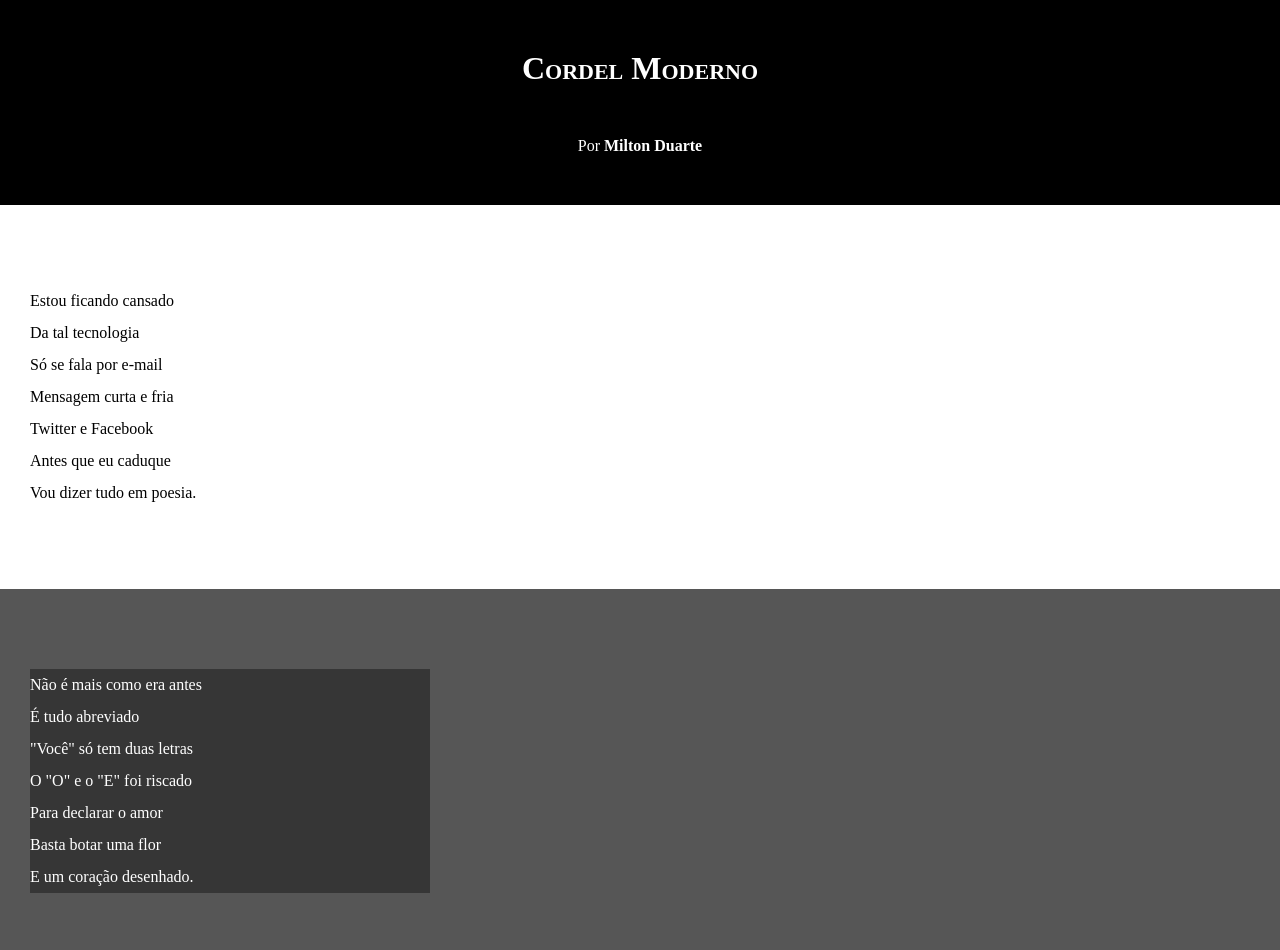
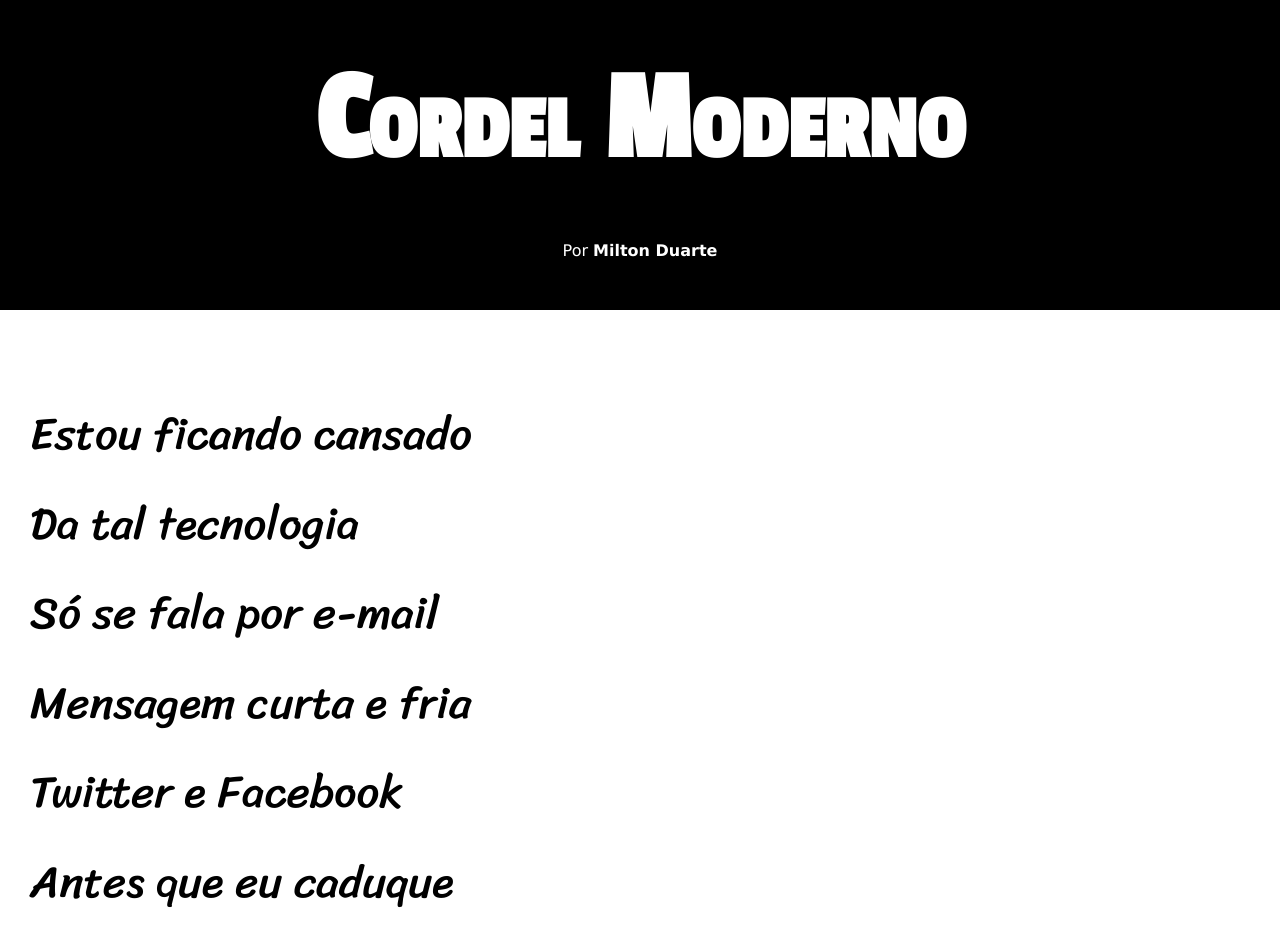
Before and after one commit to luiznnn/html-css, a plain HTML site: page desafios/d012/index.html in a window 1280 px wide. Shown: the top 950 px of the page. Drawn offline with Linux system fonts and the light colour scheme.

Commit message:
atualização de estilos desafio 12

```diff
--- a/desafios/d012/estilo/style.css
+++ b/desafios/d012/estilo/style.css
@@ -1,13 +1,27 @@
 @charset "UTF-8";
+
+@import url('https://fonts.googleapis.com/css2? family= Passion+One & family= Sriracha & display=swap');
+
+@import url('https://fonts.googleapis.com/css2?family= Sriracha & display=swap') ;
+
+:root{
+    --fonte1: verdana, geneva, tahoma, sans-serif;
+    --fonte2: 'Passion One', cursiva;
+    --fonte3:  'Sriracha', cursiva;
+
+    }
+
 
  * {
     margin: 0px;
     padding: 0px;
+    font-size: 1em;
  }
 
  html, body{
     min-height: 100vh;
     background-color: darkgray ;
+    font-family: var(--fonte1);
 
  }
 
@@ -21,6 +35,8 @@
  header > h1{
     padding: 50px;
     font-variant: small-caps;
+    font-family: var(--fonte2);
+    font-size: 10vw;
 }
 
 header > p{
@@ -40,6 +56,8 @@ section{
     padding-bottom: 10vh;
     line-height: 2em;
     padding-left: 30px;
+    font-family: var(--fonte3);
+    font-size: 3.5vw;
 }
 
 section.normal{
@@ -52,7 +70,8 @@ section.imagem{
     color: white;
 }
 section.imagem >p{
-    width: 400px;
+    display: inline-block;
+    padding: 5px;
     background-color: rgba(0, 0, 0, 0.369);
 }
 footer{
```
